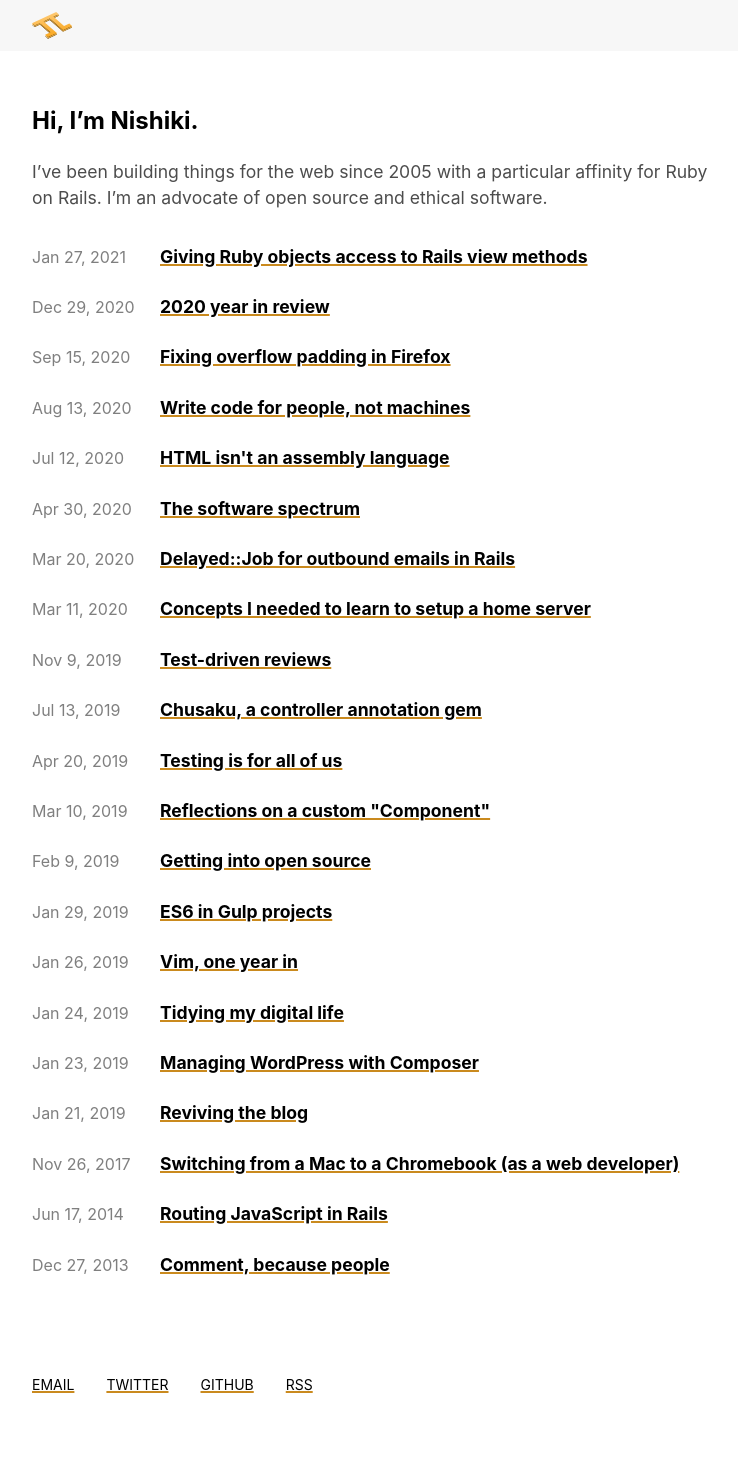
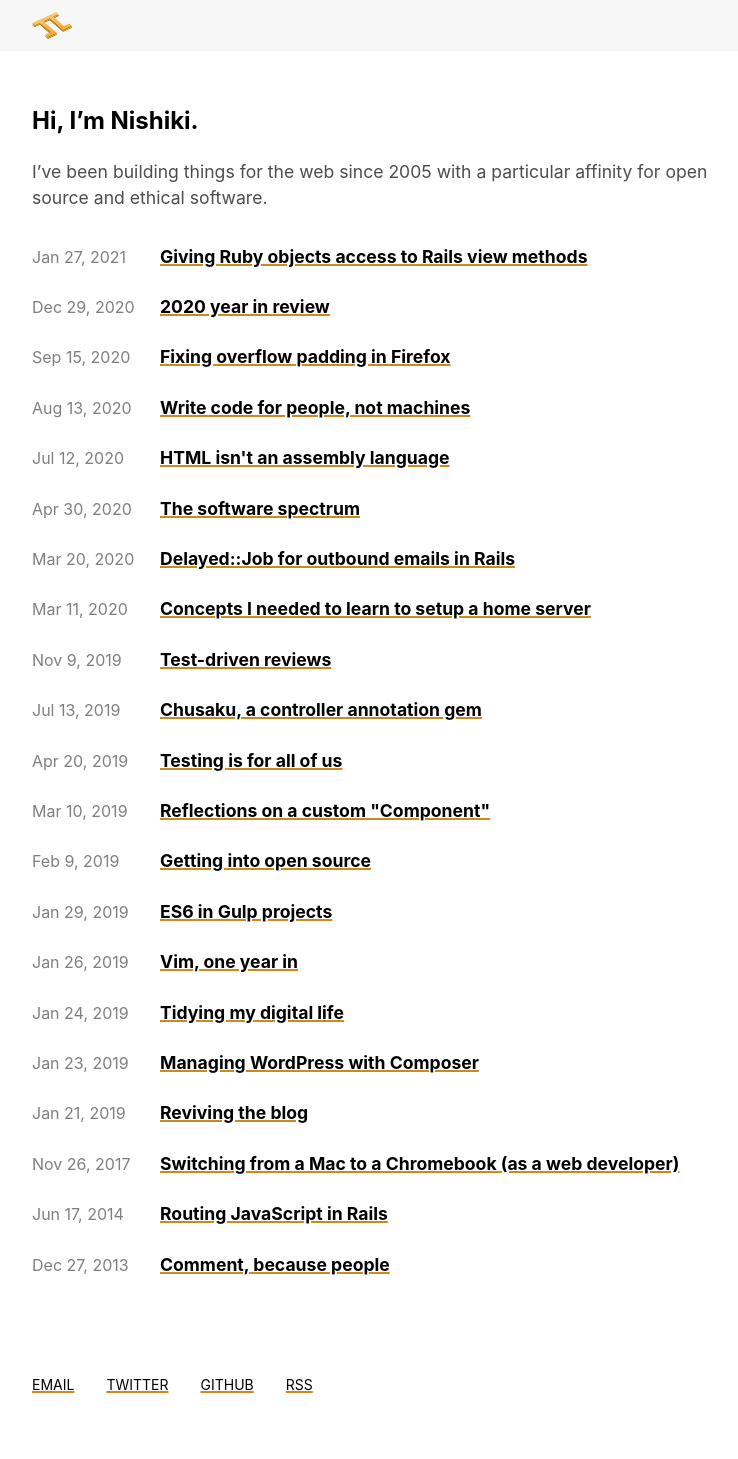
Before and after one commit to nshki/nshki.com, a Jekyll site: the page built from index.md, in a window 1280 px wide. Shown: the whole page, without its empty margins (264-1002 px from the left). Built offline with Jekyll 4.4.1, drawn with Linux system fonts in a browser that asks for light colours.

Commit message:
Update index.md

```diff
--- a/index.md
+++ b/index.md
@@ -6,4 +6,4 @@ layout: home
 
 ## Hi, I'm Nishiki.
 
-I've been building things for the web since 2005 with a particular affinity for Ruby on Rails. I'm an advocate of open source and ethical software.
+I've been building things for the web since 2005 with a particular affinity for open source and ethical software.
```
